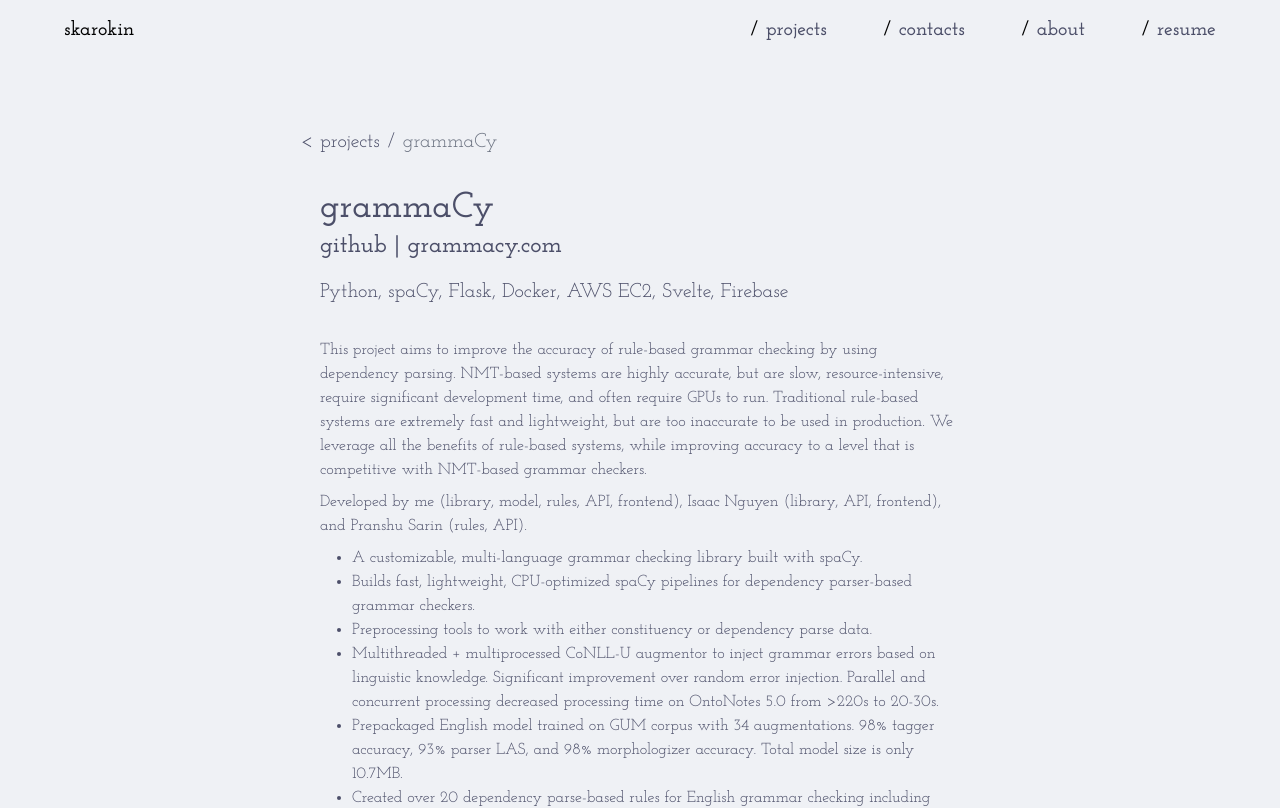
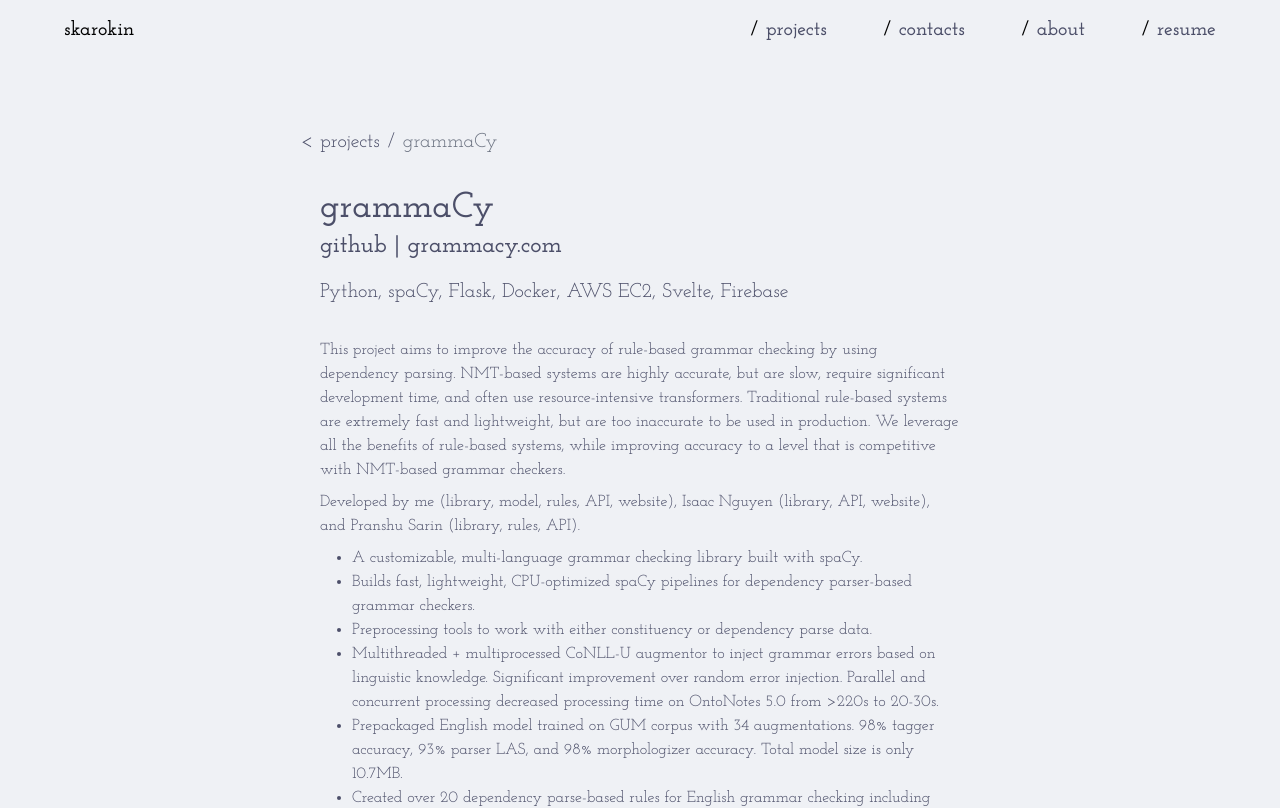
Before and after one commit to skarokin/portfolio-svelte, a SvelteKit app: page /projects/grammaCy in a window 1280 px wide. Shown: the top 808 px of the page. Built offline with nearby package versions, Linux system fonts and the light colour scheme; a web font is replaced by a local one.

Commit message:
update mynote and grammacy pages

```diff
--- a/src/routes/projects/MYnote.md/+page.svelte
+++ b/src/routes/projects/MYnote.md/+page.svelte
@@ -27,7 +27,7 @@
     </h5>
     <p class="mb-2">A markdown note-taking app with Electron. My first ever project!</p>
     <ul class="text-sm sm:text-base list-disc pl-4 sm:pl-8 mb-4 sm:mb-8">
-        <li>Supports syntax highlighting and code blocks.</li>
+        <li>Supports syntax highlighting in code blocks and LaTeX.</li>
         <li>
             Notes are stored locally as .md files through the fs module and
             rendered with markdown-it.
--- a/src/routes/projects/grammaCy/+page.svelte
+++ b/src/routes/projects/grammaCy/+page.svelte
@@ -30,17 +30,17 @@
     <p class="mb-2">
         This project aims to improve the accuracy of rule-based grammar checking
         by using dependency parsing. NMT-based systems are highly accurate, but are
-        slow, resource-intensive, require significant development time, and
-        often require GPUs to run. Traditional rule-based systems are extremely
-        fast and lightweight, but are too inaccurate to be used in production.
+        slow, require significant development time, and often use resource-intensive transformers.
+        Traditional rule-based systems are extremely fast and lightweight,
+        but are too inaccurate to be used in production.
         We leverage all the benefits of rule-based systems, while improving
         accuracy to a level that is competitive with NMT-based grammar checkers.
     </p>
     <p class="mb-2">
-        Developed by me (library, model, rules, API, frontend),
+        Developed by me (library, model, rules, API, website),
         <a href="https://github.com/akuwuh" target="_blank">Isaac Nguyen</a> (library, API,
-        frontend), and
-        <a href="https://github.com/PranshuS27" target="_blank">Pranshu Sarin</a> (rules, API).
+        website), and
+        <a href="https://github.com/PranshuS27" target="_blank">Pranshu Sarin</a> (library, rules, API).
     </p>
     <ul class="text-sm sm:text-base list-disc pl-4 sm:pl-8 mb-4 sm:mb-8">
         <li>
```
